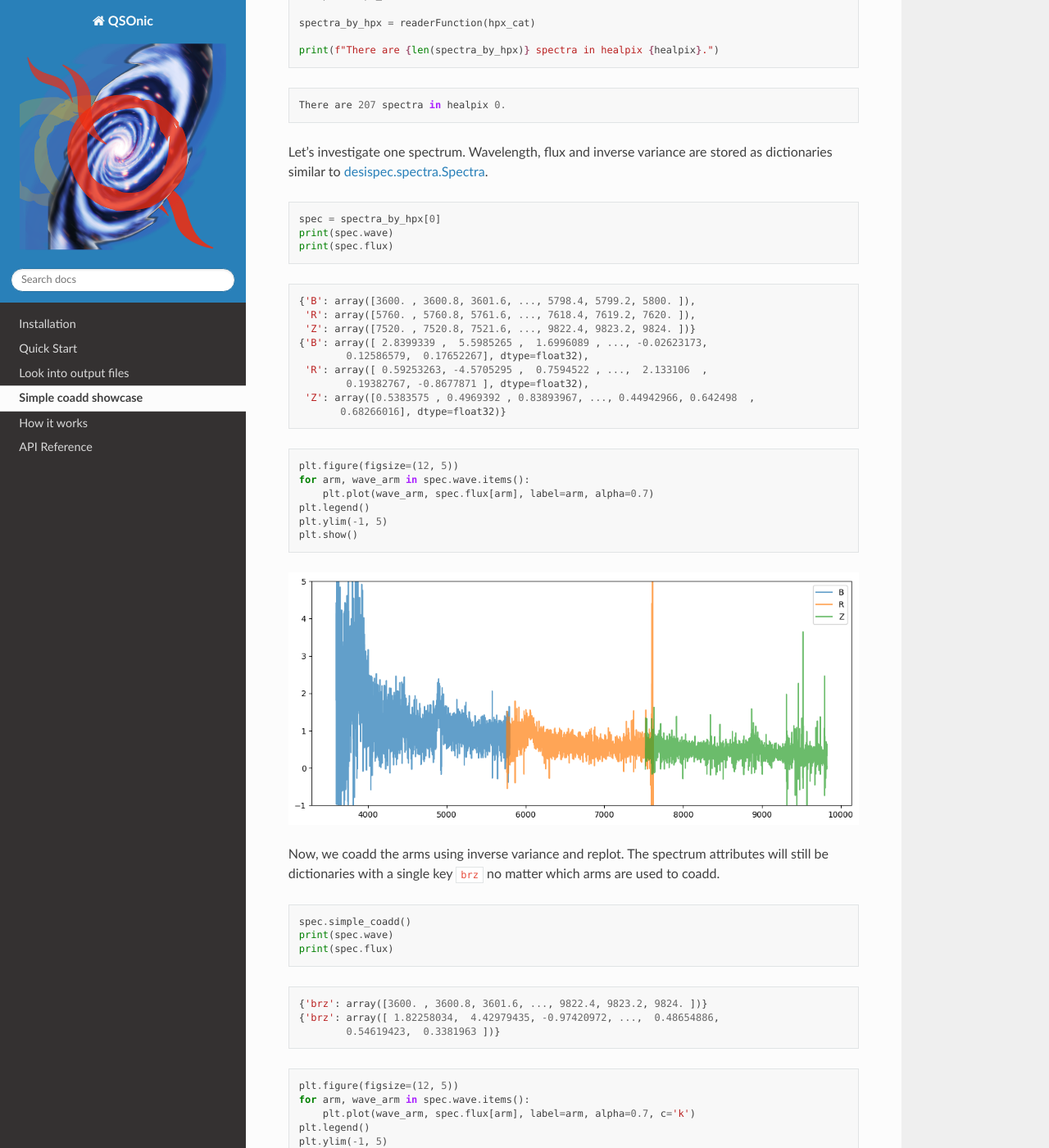
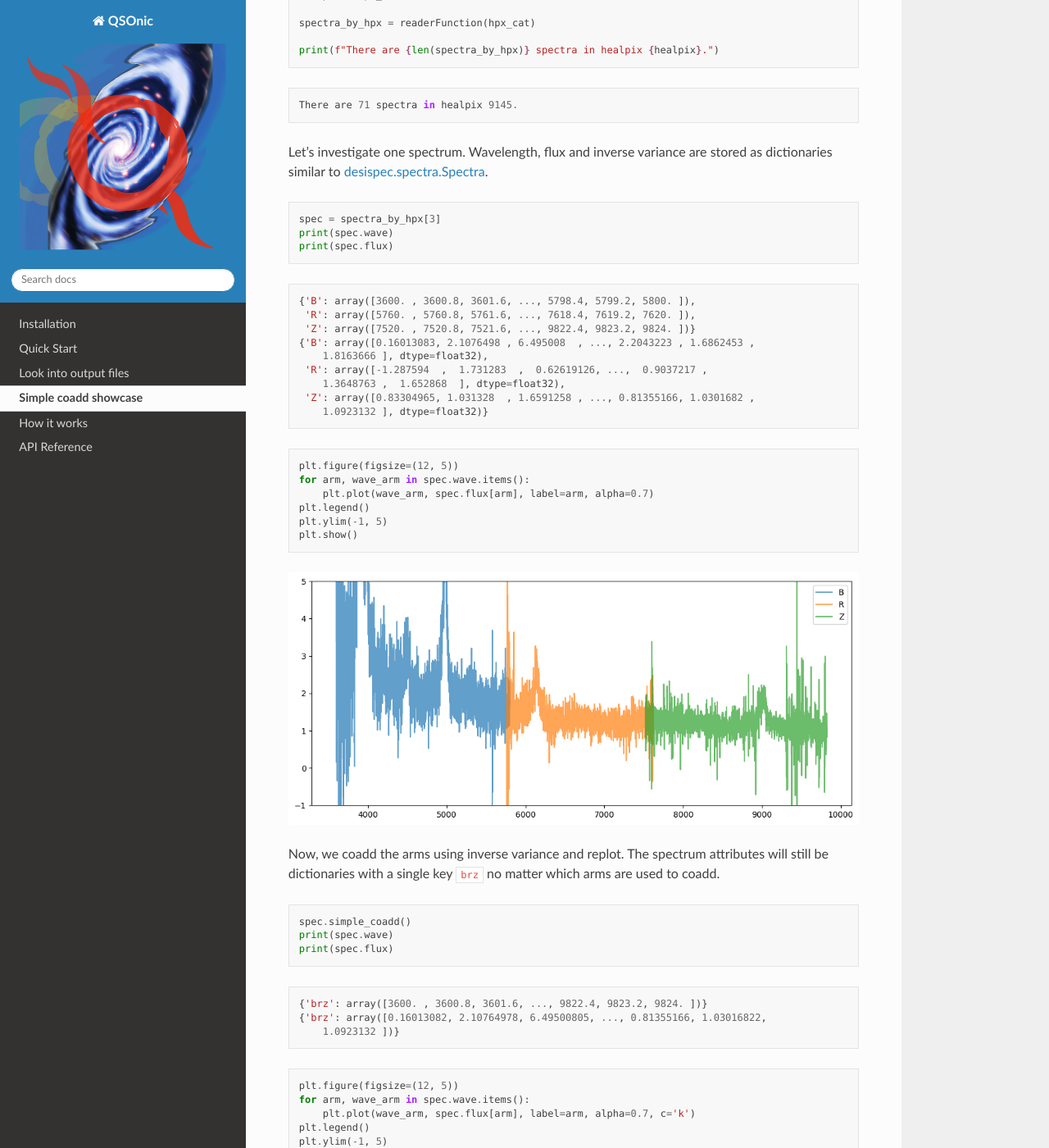
Before and after one commit to p-slash/qsonic, a Sphinx documentation site: the page built from docs/source/examples/simple_coadd_showcase.rst, in a window 1280 px wide and 1400 px high, scrolled down 882 px. Shown: the whole window at 82% size. Built offline with Sphinx 7.4.7 and the Read the Docs theme 2.0.0, drawn with Linux system fonts in a browser that asks for light colours; the version number could not be read and is left out.

Commit message:
update numbers with edr outputs

```diff
--- a/docs/source/examples/simple_coadd_showcase.rst
+++ b/docs/source/examples/simple_coadd_showcase.rst
@@ -38,7 +38,7 @@ reading all the quasar spectra in that file.
     split_catalog = np.split(catalog, s[1:])
 
     # Pick one healpix to illustrate
-    hpx_cat = split_catalog[0]
+    hpx_cat = split_catalog[1]
     healpix = hpx_cat['HPXPIXEL'][0]
 
     spectra_by_hpx = readerFunction(hpx_cat)
@@ -48,7 +48,7 @@ reading all the quasar spectra in that file.
 
 .. parsed-literal::
 
-    There are 207 spectra in healpix 0.
+    There are 71 spectra in healpix 9145.
 
 
 Let’s investigate one spectrum. Wavelength, flux and inverse variance
@@ -57,7 +57,7 @@ are stored as dictionaries similar to
 
 .. code:: python3
 
-    spec = spectra_by_hpx[0]
+    spec = spectra_by_hpx[3]
     print(spec.wave)
     print(spec.flux)
 
@@ -67,12 +67,12 @@ are stored as dictionaries similar to
     {'B': array([3600. , 3600.8, 3601.6, ..., 5798.4, 5799.2, 5800. ]),
      'R': array([5760. , 5760.8, 5761.6, ..., 7618.4, 7619.2, 7620. ]),
      'Z': array([7520. , 7520.8, 7521.6, ..., 9822.4, 9823.2, 9824. ])}
-    {'B': array([ 2.8399339 ,  5.5985265 ,  1.6996089 , ..., -0.02623173,
-            0.12586579,  0.17652267], dtype=float32),
-     'R': array([ 0.59253263, -4.5705295 ,  0.7594522 , ...,  2.133106  ,
-            0.19382767, -0.8677871 ], dtype=float32),
-     'Z': array([0.5383575 , 0.4969392 , 0.83893967, ..., 0.44942966, 0.642498  ,
-           0.68266016], dtype=float32)}
+    {'B': array([0.16013083, 2.1076498 , 6.495008  , ..., 2.2043223 , 1.6862453 ,
+        1.8163666 ], dtype=float32),
+     'R': array([-1.287594  ,  1.731283  ,  0.62619126, ...,  0.9037217 ,
+        1.3648763 ,  1.652868  ], dtype=float32),
+     'Z': array([0.83304965, 1.031328  , 1.6591258 , ..., 0.81355166, 1.0301682 ,
+        1.0923132 ], dtype=float32)}
 
 
 .. code:: python3
@@ -103,8 +103,8 @@ matter which arms are used to coadd.
 .. parsed-literal::
 
     {'brz': array([3600. , 3600.8, 3601.6, ..., 9822.4, 9823.2, 9824. ])}
-    {'brz': array([ 1.82258034,  4.42979435, -0.97420972, ...,  0.48654886,
-            0.54619423,  0.3381963 ])}
+    {'brz': array([0.16013082, 2.10764978, 6.49500805, ..., 0.81355166, 1.03016822,
+        1.0923132 ])}
 
 
 .. code:: python3
```
Also changed, not shown: docs/source/_static/simple_coadd_showcase_3arms.png, docs/source/_static/simple_coadd_showcase_coadded.png.
